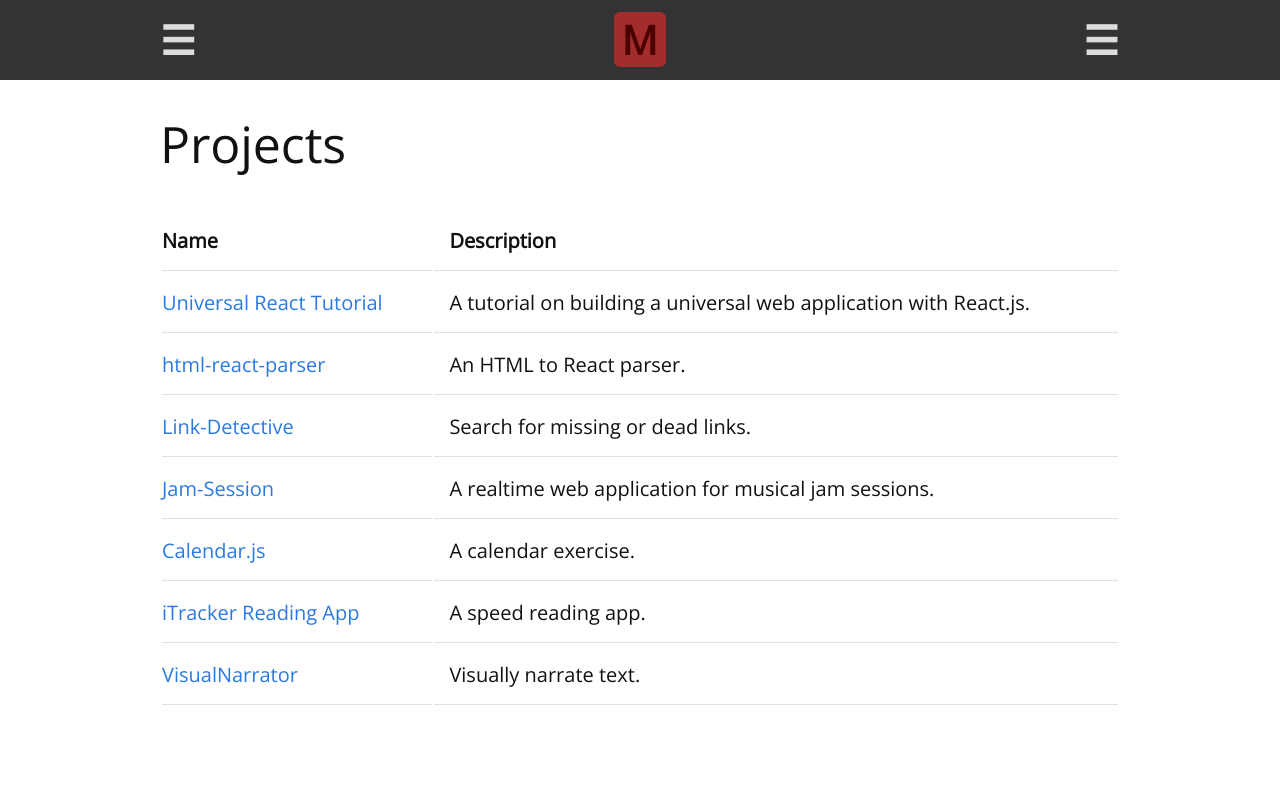
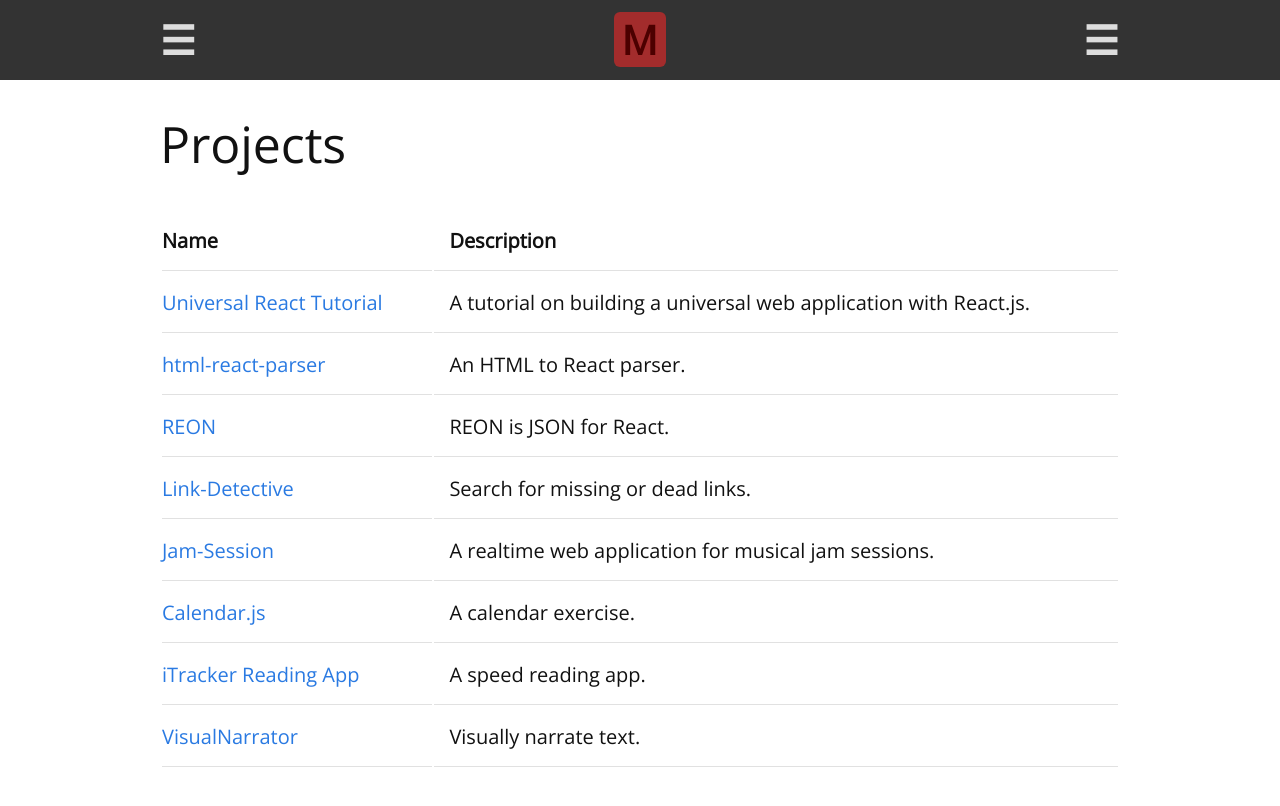
Before and after one commit to remarkablemark/remarkablemark.github.io, a Jekyll site: the page built from projects.md, in a window 1280 px wide. Shown: the top 806 px of the page. Built offline with Jekyll 4.4.1, drawn with Linux system fonts in a browser that asks for light colours.

Commit message:
Add "REON" to projects page

```diff
--- a/_data/projects.yml
+++ b/_data/projects.yml
@@ -5,6 +5,10 @@
 - name: html-react-parser
   description: An HTML to React parser.
   link: https://www.npmjs.com/package/html-react-parser
+
+- name: REON
+  description: REON is JSON for React.
+  link: https://www.npmjs.com/package/reon-core
 
 - name: Link-Detective
   description: Search for missing or dead links.
```
